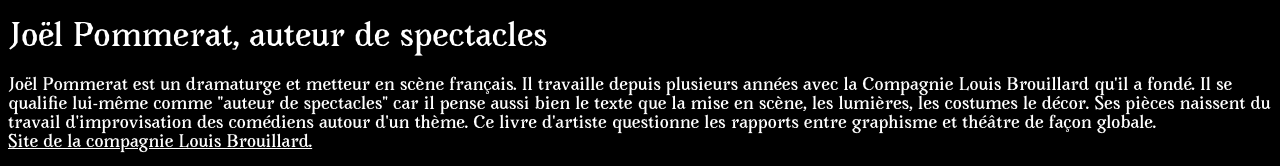
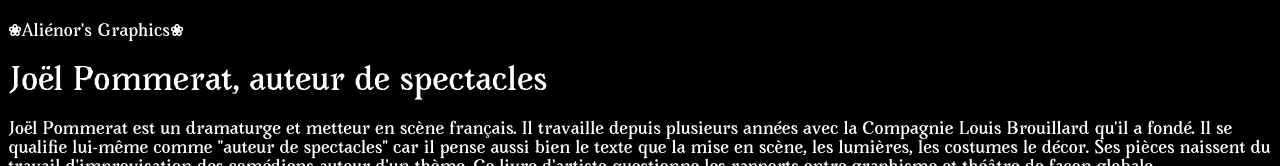
Before and after one commit to Alienorgraphicss/alienorgraphicss.github.io, a plain HTML site: page livre-dartiste.html in a window 1280 px wide. Shown: the top 166 px of the page. Drawn offline with Linux system fonts and the light colour scheme; files whose address does not match are found by name.

Commit message:
lundi soir 2

```diff
--- a/livre-dartiste.html
+++ b/livre-dartiste.html
@@ -8,6 +8,9 @@
     <link rel="stylesheet" href="stylesheet4.css">
 </head>
 <body>
+    <a href="index.html">
+        <h4>❀Aliénor's Graphics❀</h4></a>
+
     <h1>Joël Pommerat, auteur de spectacles</h1>
     <p>Joël Pommerat est un dramaturge et metteur en scène français. Il travaille depuis plusieurs années avec la Compagnie Louis Brouillard qu'il a fondé.
         Il se qualifie lui-même comme "auteur de spectacles" car il pense aussi bien le texte que la mise en scène, les lumières, les costumes le décor.
--- a/stylesheet.css
+++ b/stylesheet.css
@@ -120,3 +120,8 @@ p {
     text-align: left;
     color:white;
 }
+
+a{
+    text-decoration: none;
+    color: currentColor;
+}
--- a/stylesheet4.css
+++ b/stylesheet4.css
@@ -37,6 +37,10 @@
 body{
     background-color: black;
 }
+h4{
+    font-family: 'Avara-Bold';
+    color: white;
+}
 h1{
     font-family: 'Avara-Bold';
     font-size: 30px;
@@ -70,6 +74,10 @@ pommerat-quatre{
     grid-row: 1;
 }
 pommerat-six{
-    grid-column-start: 2;
-    grid-column-end: span 2;
+    grid-column-start: 3;
+    grid-auto-rows: 3;
 }
+
+a{
+    text-decoration: none;
+}
--- a/stylesheetchaussure.css
+++ b/stylesheetchaussure.css
@@ -37,6 +37,8 @@ h1{
     font-family:'Avara-Bold';
     color: white;
 }
+
+
 body{
     background-color:lightpink;
 }
@@ -73,3 +75,10 @@ p{
     font-family: 'Avara-Bold';
     color: white;
 }
+a{
+    text-decoration: none;
+}
+a{
+    font-family: 'Avara-Bold';
+    color: white;
+}
```
Also changed, not shown: chaussures.html (+3 -0 lines).
